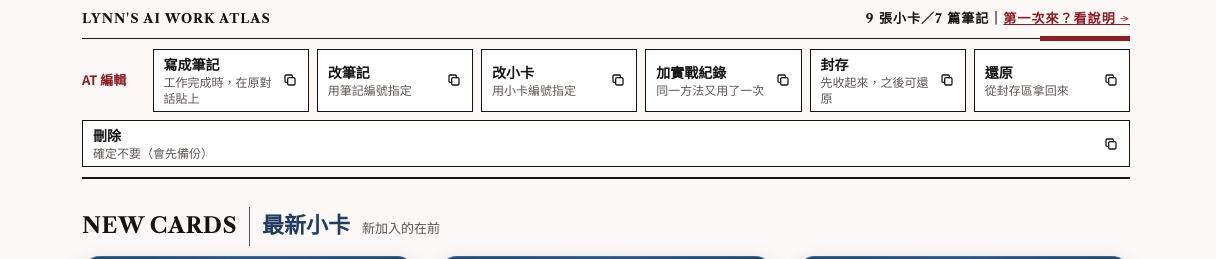
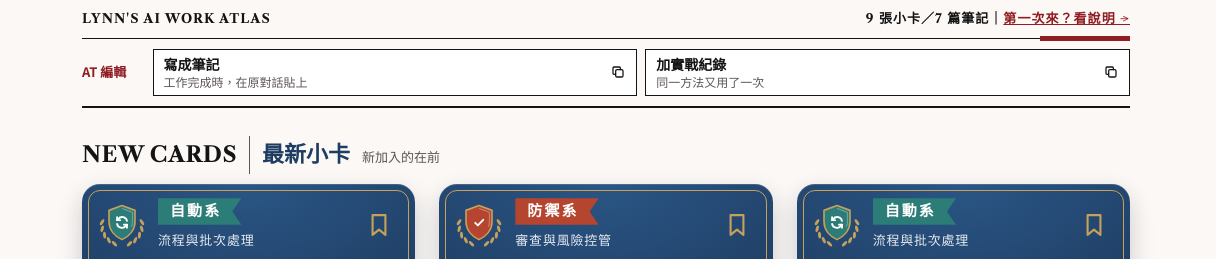
Before and after one commit to worklinkweb/at, a plain HTML site: page index.html in a window 1280 px wide. Shown: the part 66-325 px from the top of the page, 64-1280 px from the left. Drawn offline with nearby package versions, Linux system fonts and the light colour scheme.

Commit message:
Update AT v2.7

```diff
--- a/index.html
+++ b/index.html
@@ -3,7 +3,7 @@
 <head>
 <meta name="robots" content="noindex,nofollow">
 <meta name="at-version" content="v2.7">
-<meta name="at-build" content="1fb8ecacb07cc9cf">
+<meta name="at-build" content="1e0e3c2e3bce8ebf">
 <meta charset="utf-8">
 <meta name="robots" content="noindex,nofollow">
 <meta name="viewport" content="width=device-width, initial-scale=1, viewport-fit=cover">
@@ -702,7 +702,7 @@ window.ATLAS_DATA = {
   {
    "v": "v2.7",
    "date": "2026-11-25",
-   "text": "首頁最上層加「AT 編輯」常用指令（寫成筆記、改筆記、改小卡、加實戰紀錄、封存、還原、刪除），點一下複製，公開版也顯示；「寫成日誌」快速指令改為寫完直接上傳"
+   "text": "首頁最上層加「AT 編輯」常用指令（寫成筆記、加實戰紀錄），點一下複製，公開版也顯示；原有的快速指令、跨模型兩排保留；「寫成日誌」快速指令改為寫完直接上傳"
   },
   {
    "v": "v2.6",
@@ -821,34 +821,9 @@ window.ATLAS_DATA = {
    "text": "請把這個對話整理成 AT 筆記：判斷有參考價值就直接寫（筆記 N-xxx，需要時加小卡 AI-xxx），寫完上傳 GitHub，回報編號。沒有參考價值就直接說不用寫。"
   },
   {
-   "label": "改筆記",
-   "hint": "用筆記編號指定",
-   "text": "N-001 的「學到什麼」第 2 點改成：……"
-  },
-  {
-   "label": "改小卡",
-   "hint": "用小卡編號指定",
-   "text": "AI-001 的使用說明第 2 點改成：……"
-  },
-  {
    "label": "加實戰紀錄",
    "hint": "同一方法又用了一次",
    "text": "AI-001 加一筆實戰紀錄：日期、專案、實際做法、成果、新學到。"
-  },
-  {
-   "label": "封存",
-   "hint": "先收起來，之後可還原",
-   "text": "N-001 封存"
-  },
-  {
-   "label": "還原",
-   "hint": "從封存區拿回來",
-   "text": "N-001 從封存區還原"
-  },
-  {
-   "label": "刪除",
-   "hint": "確定不要（會先備份）",
-   "text": "AI-001 刪除"
   }
  ],
  "quickPrompts": [],
```
